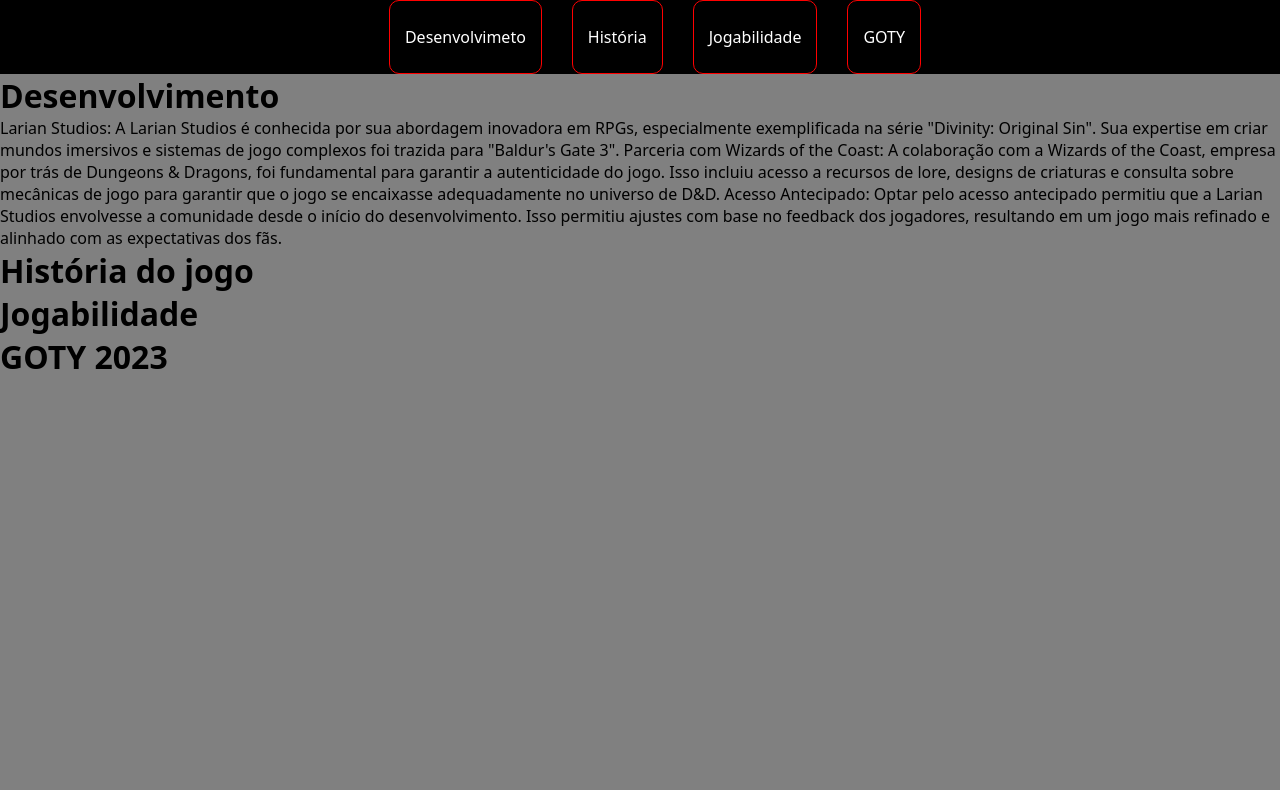
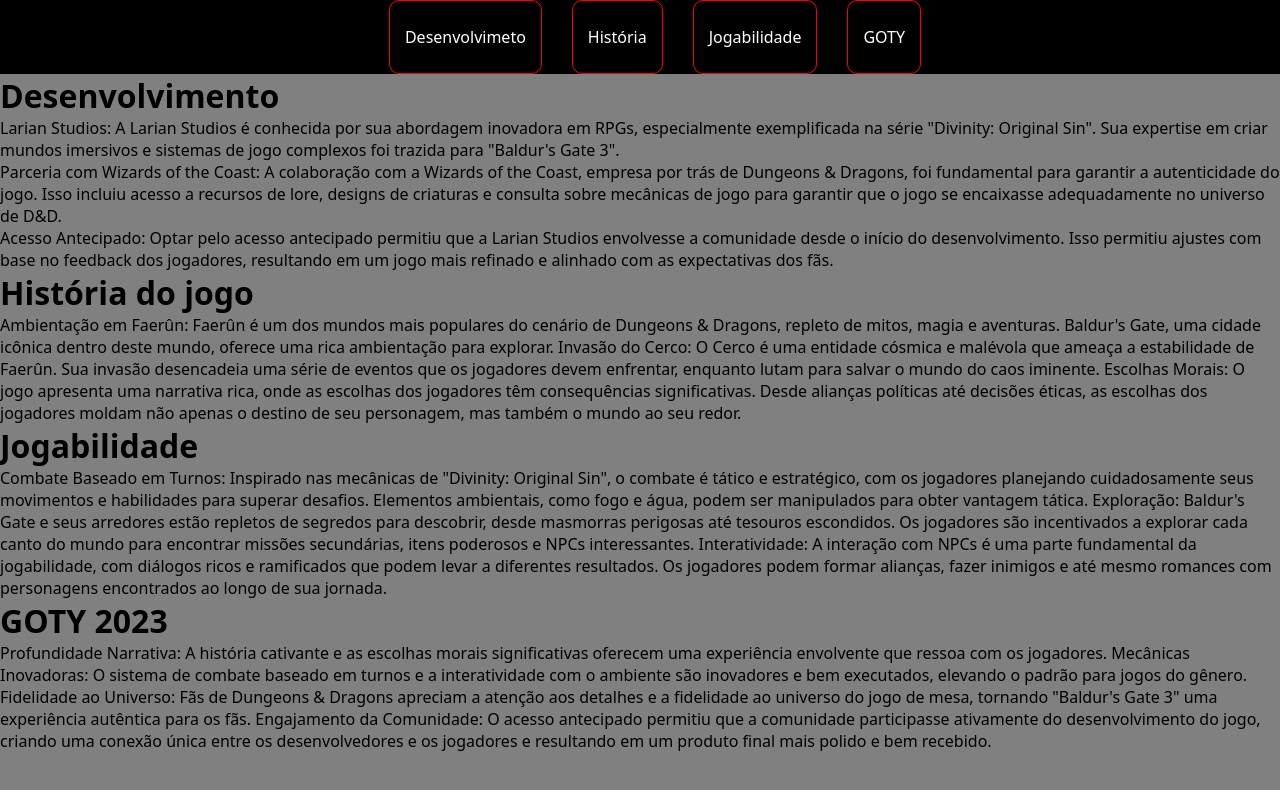
Before and after one commit to zezin68/DW1, a plain HTML site: page aulas/24-05.html in a window 1280 px wide. Drawn offline with Linux system fonts and the light colour scheme.

Commit message:
Update 24-05.html

```diff
--- a/aulas/24-05.html
+++ b/aulas/24-05.html
@@ -1,40 +1,47 @@
 <!DOCTYPE html>
 <html lang="en">
+
 <head>
     <meta charset="UTF-8">
     <meta name="viewport" content="width=device-width, initial-scale=1.0">
     <title>Document</title>
     <style>
-
-        *{
+        * {
             padding: 0;
             margin: 0;
             box-sizing: border-box;
         }
-        body{
+
+        body {
             overflow-x: hidden;
         }
-        .container{
+
+        .container {
             background-color: gray;
             width: 100vw;
             height: 100vh;
             font-family: system-ui, -apple-system, BlinkMacSystemFont, 'Segoe UI', Roboto, Oxygen, Ubuntu, Cantarell, 'Open Sans', 'Helvetica Neue', sans-serif;
         }
-        .secao1{}
-        .menu{
+
+        .secao1 {}
+
+        .menu {
 
             background-color: black;
 
         }
-        .menu ul{
+
+        .menu ul {
             display: flex;
             justify-content: center;
             width: 100%;
         }
-        .menu li{
+
+        .menu li {
             list-style: none;
 
         }
+
         .menu a:hover {
             background-color: white;
             color: black;
@@ -42,6 +49,7 @@
             transition: 0.5s;
             font-size: 20px;
         }
+
         .menu a {
             display: inline-block;
             border: 1px solid red;
@@ -55,11 +63,9 @@
             align-items: center;
             transition: 0.5s;
         }
-
-
-
     </style>
 </head>
+
 <body>
     <div class="container">
         <div class="menu">
@@ -72,22 +78,66 @@
         </div>
         <div class="principal">
             <h1 id="secao0">Desenvolvimento</h1>
-            Larian Studios: A Larian Studios é conhecida por sua abordagem inovadora em RPGs, especialmente exemplificada na série "Divinity: Original Sin". Sua expertise em criar mundos imersivos e sistemas de jogo complexos foi trazida para "Baldur's Gate 3".
-            Parceria com Wizards of the Coast: A colaboração com a Wizards of the Coast, empresa por trás de Dungeons & Dragons, foi fundamental para garantir a autenticidade do jogo. Isso incluiu acesso a recursos de lore, designs de criaturas e consulta sobre mecânicas de jogo para garantir que o jogo se encaixasse adequadamente no universo de D&D.
-            Acesso Antecipado: Optar pelo acesso antecipado permitiu que a Larian Studios envolvesse a comunidade desde o início do desenvolvimento. Isso permitiu ajustes com base no feedback dos jogadores, resultando em um jogo mais refinado e alinhado com as expectativas dos fãs.
+            <p>
+                Larian Studios: A Larian Studios é conhecida por sua abordagem inovadora em RPGs, especialmente
+                exemplificada na série "Divinity: Original Sin". Sua expertise em criar mundos imersivos e sistemas de
+                jogo complexos foi trazida para "Baldur's Gate 3".
+                <br>
+                Parceria com Wizards of the Coast: A colaboração com a Wizards of the Coast, empresa por trás de
+                Dungeons & Dragons, foi fundamental para garantir a autenticidade do jogo. Isso incluiu acesso a
+                recursos de lore, designs de criaturas e consulta sobre mecânicas de jogo para garantir que o jogo se
+                encaixasse adequadamente no universo de D&D.
+                <br>
+                Acesso Antecipado: Optar pelo acesso antecipado permitiu que a Larian Studios envolvesse a comunidade
+                desde o início do desenvolvimento. Isso permitiu ajustes com base no feedback dos jogadores, resultando
+                em um jogo mais refinado e alinhado com as expectativas dos fãs.
+            </p>
         </div>
         <div class="secao1">
             <h1 id="secao1">História do jogo</h1>
-         </div>
-         <div class="secao2">
+            <p>
+                Ambientação em Faerûn: Faerûn é um dos mundos mais populares do cenário de Dungeons & Dragons, repleto
+                de mitos, magia e aventuras. Baldur's Gate, uma cidade icônica dentro deste mundo, oferece uma rica
+                ambientação para explorar.
+                Invasão do Cerco: O Cerco é uma entidade cósmica e malévola que ameaça a estabilidade de Faerûn. Sua
+                invasão desencadeia uma série de eventos que os jogadores devem enfrentar, enquanto lutam para salvar o
+                mundo do caos iminente.
+                Escolhas Morais: O jogo apresenta uma narrativa rica, onde as escolhas dos jogadores têm consequências
+                significativas. Desde alianças políticas até decisões éticas, as escolhas dos jogadores moldam não
+                apenas o destino de seu personagem, mas também o mundo ao seu redor.</p>
+        </div>
+        <div class="secao2">
             <h1 id="secao2">Jogabilidade</h1>
+            <p>
+                Combate Baseado em Turnos: Inspirado nas mecânicas de "Divinity: Original Sin", o combate é tático e
+                estratégico, com os jogadores planejando cuidadosamente seus movimentos e habilidades para superar
+                desafios. Elementos ambientais, como fogo e água, podem ser manipulados para obter vantagem tática.
+                Exploração: Baldur's Gate e seus arredores estão repletos de segredos para descobrir, desde masmorras
+                perigosas até tesouros escondidos. Os jogadores são incentivados a explorar cada canto do mundo para
+                encontrar missões secundárias, itens poderosos e NPCs interessantes.
+                Interatividade: A interação com NPCs é uma parte fundamental da jogabilidade, com diálogos ricos e
+                ramificados que podem levar a diferentes resultados. Os jogadores podem formar alianças, fazer inimigos
+                e até mesmo romances com personagens encontrados ao longo de sua jornada.
+            </p>
         </div>
         <div class="secao3">
             <h1 id="secao3">GOTY 2023</h1>
+            <p>
+                Profundidade Narrativa: A história cativante e as escolhas morais significativas oferecem uma
+                experiência envolvente que ressoa com os jogadores.
+                Mecânicas Inovadoras: O sistema de combate baseado em turnos e a interatividade com o ambiente são
+                inovadores e bem executados, elevando o padrão para jogos do gênero.
+                Fidelidade ao Universo: Fãs de Dungeons & Dragons apreciam a atenção aos detalhes e a fidelidade ao
+                universo do jogo de mesa, tornando "Baldur's Gate 3" uma experiência autêntica para os fãs.
+                Engajamento da Comunidade: O acesso antecipado permitiu que a comunidade participasse ativamente do
+                desenvolvimento do jogo, criando uma conexão única entre os desenvolvedores e os jogadores e resultando
+                em um produto final mais polido e bem recebido.
+            </p>
         </div>
 
 
     </div>
 
 </body>
+
 </html>
```
